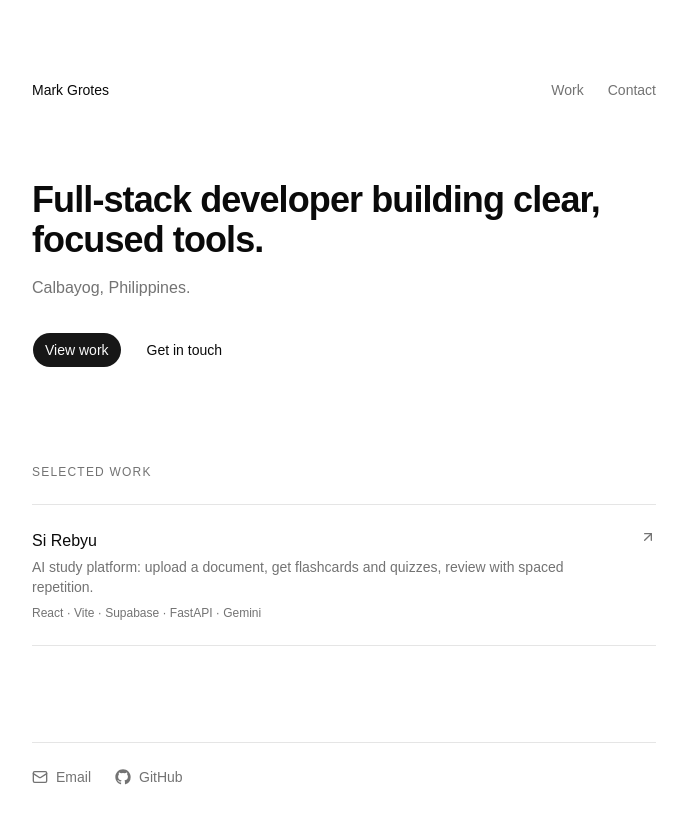
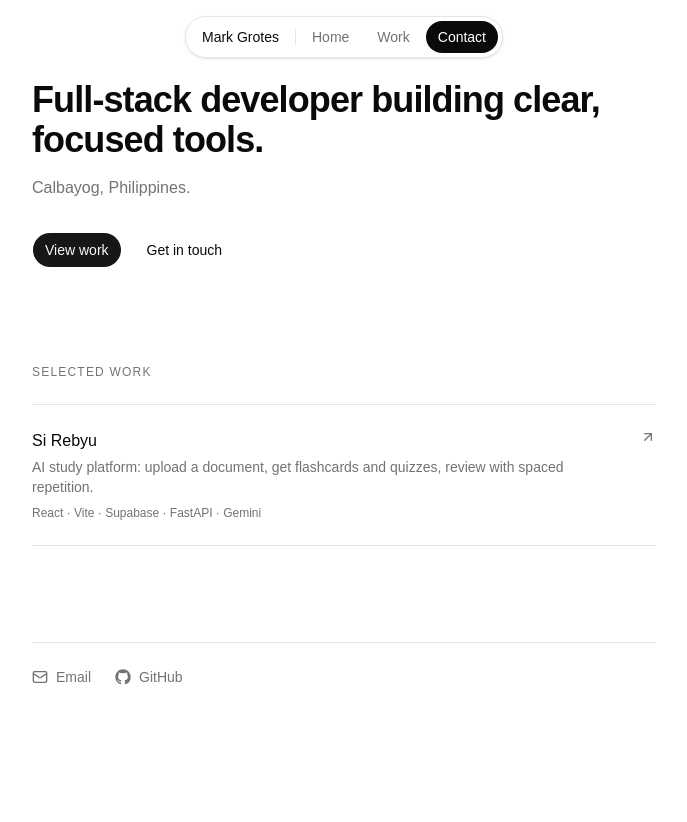
Before and after one commit to saintmarkgrotes/portfolio-koyzchn, a React (Vite) app: page / in a window 1280 px wide. Shown: the top 822 px of the page, without its empty margins (296-983 px from the left). After the commit the page ends 800 px from the top, so only its background shows below. Built offline with nearby package versions, Linux system fonts and the light colour scheme.

Commit message:
feat: use floating nav and enable smooth anchor scrolling

```diff
--- a/src/App.jsx
+++ b/src/App.jsx
@@ -1,5 +1,6 @@
 import { ArrowUpRight, Mail } from "lucide-react"
 import { buttonVariants } from "@/components/ui/button"
+import FloatingNav from "@/components/floating-nav"
 
 function GithubIcon({ className }) {
   return (
@@ -20,16 +21,11 @@ const projects = [
 
 export default function App() {
   return (
+  <>
+    <FloatingNav/>
     <main className="mx-auto max-w-2xl px-6 py-20">
-      <header className="mb-20 flex items-center justify-between text-sm">
-        <span className="font-medium">Mark Grotes</span>
-        <nav className="flex gap-6 text-muted-foreground">
-          <a href="#work" className="hover:text-foreground transition-colors">Work</a>
-          <a href="#contact" className="hover:text-foreground transition-colors">Contact</a>
-        </nav>
-      </header>
 
-      <section className="mb-24">
+      <section id="top" className="mb-24 scroll-mt-24">
         <h1 className="text-4xl font-semibold tracking-tight">
           Full-stack developer building clear, focused tools.
         </h1>
@@ -40,7 +36,7 @@ export default function App() {
         </div>
       </section>
 
-      <section id="work" className="mb-24">
+      <section id="work" className="mb-24 scroll-mt-24">
         <h2 className="mb-6 text-xs uppercase tracking-widest text-muted-foreground">Selected work</h2>
         <ul className="divide-y divide-border border-y border-border">
           {projects.map((p) => (
@@ -58,10 +54,11 @@ export default function App() {
         </ul>
       </section>
 
-      <footer id="contact" className="flex items-center gap-6 border-t border-border pt-6 text-sm text-muted-foreground">
+      <footer id="contact" className="scroll-mt-24 flex items-center gap-6 border-t border-border pt-6 text-sm text-muted-foreground">
         <a href="grotessaintmark@gmail.com" className="flex items-center gap-2 hover:text-foreground"><Mail className="size-4" />Email</a>
         <a href="https://github.com/saintmarkgrotes" className="flex items-center gap-2 hover:text-foreground"><GithubIcon className="size-4" />GitHub</a>
       </footer>
     </main>
+  </>
   )
 }
--- a/src/index.css
+++ b/src/index.css
@@ -124,6 +124,6 @@
     @apply bg-background text-foreground antialiased;
   }
   html {
-    @apply font-sans;
+    @apply font-sans scroll-smooth motion-reduce:scroll-auto;
   }
 }
```
